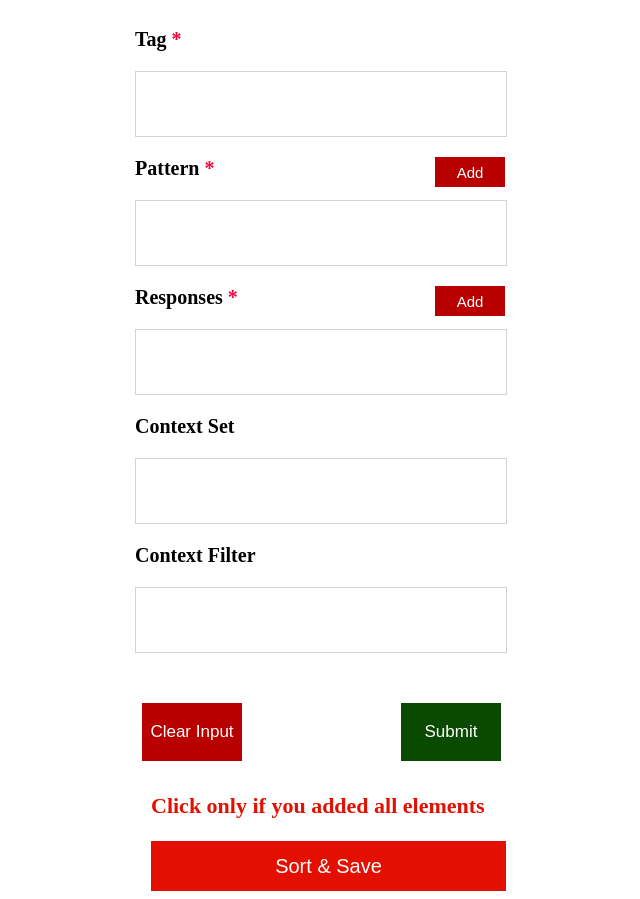
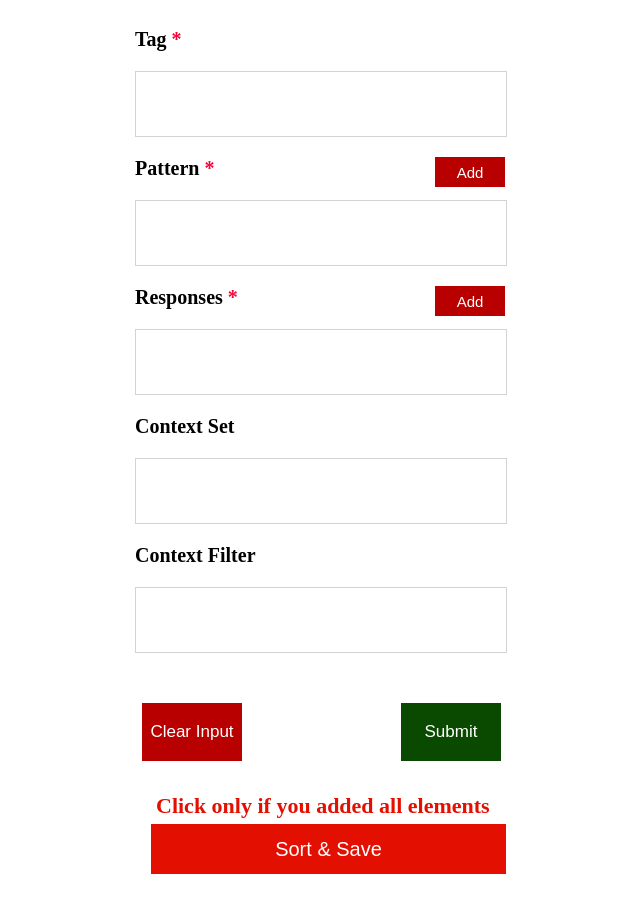
Before and after one commit to vitoyxyz/json_manipulator, a Vue app in the folder clients/: page / in a window 1280 px wide. Shown: the whole page, without its empty margins (314-954 px from the left). Built offline with nearby package versions, Linux system fonts and the light colour scheme; what vue-spinners would draw is missing.

Commit message:
added  txt click only if added all elems

```diff
--- a/clients/src/App.vue
+++ b/clients/src/App.vue
@@ -61,7 +61,7 @@
         Submit
       </button>
       <div class="click-only" @click="sortAndSave()">
-        <p>Click only if you added all elements</p>
+        <p style="margin:5px">Click only if you added all elements</p>
         <button class="btn-sort">Sort & Save</button>
         <circle-spin v-if="isLoading"></circle-spin>
       </div>
```
